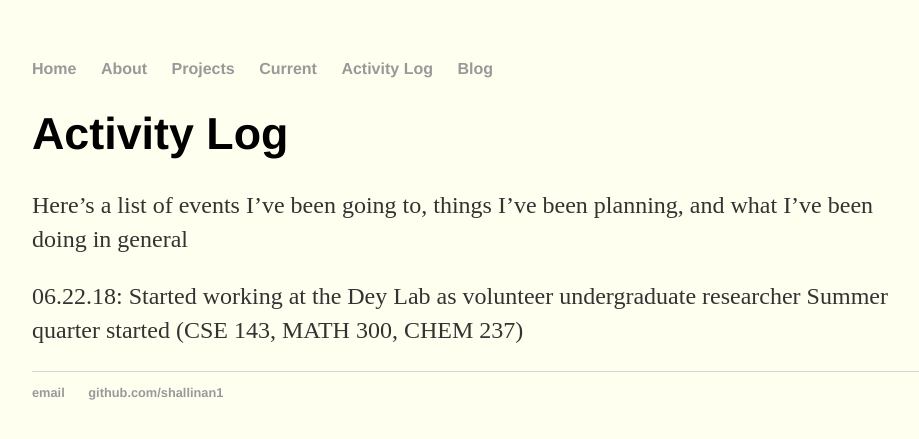
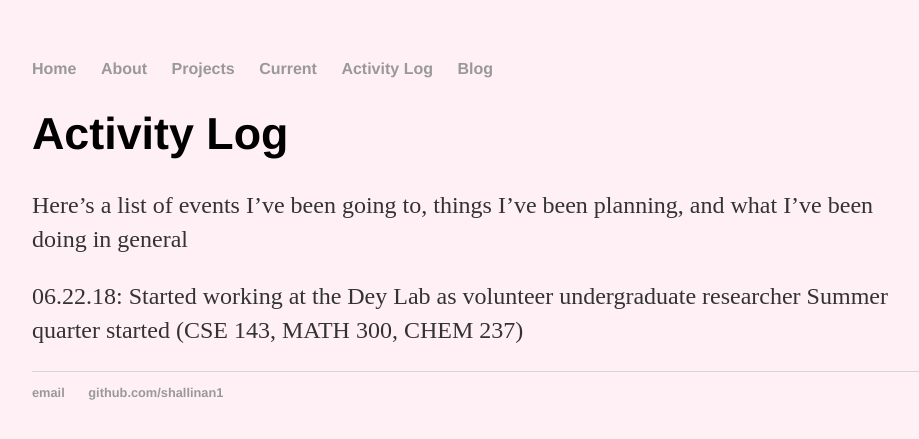
Before and after one commit to shallinan1/shallinan1.github.io, a Jekyll site: the page built from activitylog/index.md, in a window 1280 px wide. Shown: the top 439 px of the page, without its empty margins (160-1079 px from the left). Built offline with Jekyll 4.4.1, drawn with Linux system fonts in a browser that asks for light colours; our own code applies the rules of GitHub Pages for plain Markdown files.

Commit message:
bg colour

```diff
--- a/activitylog/index.md
+++ b/activitylog/index.md
@@ -1,4 +1,10 @@
 # Activity Log
+<style>
+body {
+background-color: #fff0f5
+}
+</style>
+
 
 Here's a list of events I've been going to, things I've been planning, and what I've been doing in general
 
--- a/blog/index.html
+++ b/blog/index.html
@@ -2,6 +2,12 @@
 layout: default
 title: Science and Spontaneity
 ---
+<style>
+body {
+background-color: #ffe4e1
+}
+</style>
+
 	<h1>{{ page.title }}</h1>
 
 		<h2> Upcoming Blog Posts/Future Ideas </h2>
--- a/current/index.html
+++ b/current/index.html
@@ -4,7 +4,7 @@ title: About Me
 ---
 <style>
 body {
-background-color: #fff0f5
+background-color: #e6e6fa
 }
 </style>
 		<div class="current">
```
Also changed, not shown: about/index.md (+1 -1 lines), index.md (+1 -1 lines), projects/index.md (+1 -1 lines).
